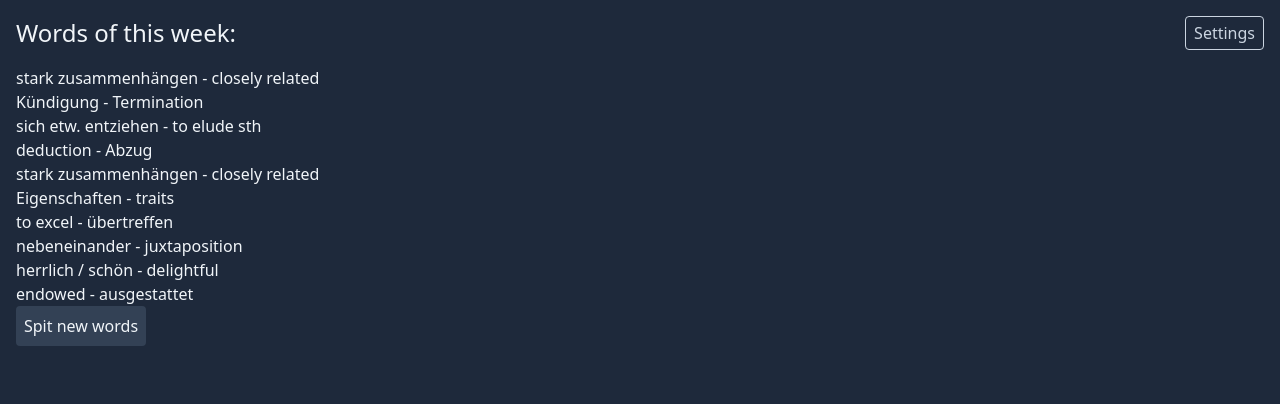
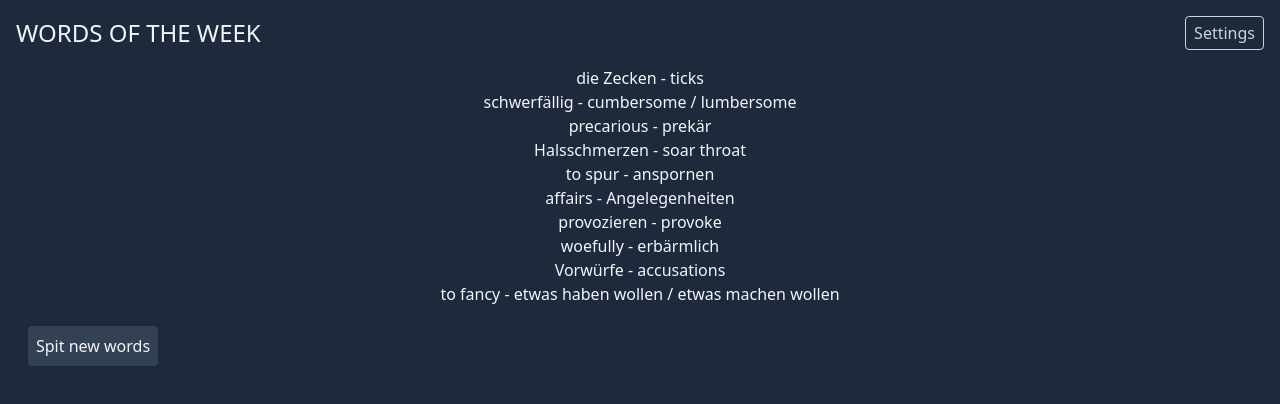
Before and after one commit to timonpalm/words-of-the-week, a Next.js app: page / in a window 1280 px wide. Shown: the top 404 px of the page. Built offline with nearby package versions, Linux system fonts and the light colour scheme.

Commit message:
chnage words button

```diff
--- a/src/app/components/getWords.js
+++ b/src/app/components/getWords.js
@@ -1,8 +1,6 @@
 // chooses n random words from a list of English-German word pairs
 export function getWords(vocabulary, n_words = 10) {
     var chosen_words = [];
-
-    console.log(vocabulary);
 
     // choose n random words
     for (var i = 0; i < n_words; i++) {
--- a/src/app/components/newWordsButton.js
+++ /dev/null
@@ -1,9 +0,0 @@
-'use client';
-
-export default function NewWordsButton() {
-    function handleClick() {
-        console.log("new words clicked");
-    }
-
-    return <button className="bg-slate-700 text-slate-100 p-2 rounded" onClick={handleClick}>Spit new words</button>
-}
--- a/src/app/components/wordList.js
+++ b/src/app/components/wordList.js
@@ -4,7 +4,7 @@ import React from "react";
 export default function WordList({ words }) {
 
   return (
-    <ul>
+    <ul className="text-center">
       {words.map(([en, de]) => <li key={en}>{en} - {de}</li>)}
     </ul>
   );
--- /dev/null
+++ b/src/app/components/wordListContainer.js
@@ -0,0 +1,23 @@
+"use client";
+import React from 'react'
+import { getWords } from './getWords'
+import WordList from './wordList';
+
+function WordListContainer({ vocabulary }) {
+
+    const [words, setWords] = React.useState(getWords(vocabulary));
+
+    function handleClick() {
+        console.log("clicked");
+        setWords(getWords(vocabulary));
+    }
+
+    return (
+        <div className="flew flex-col mx-auto items-center">
+            <WordList words={words}></WordList>
+            <button className="bg-slate-700 text-slate-100 p-2 rounded my-5 mx-3" onClick={handleClick}>Spit new words</button>
+      </div>
+    )
+}
+
+export default WordListContainer
--- a/src/app/layout.js
+++ b/src/app/layout.js
@@ -4,7 +4,7 @@ import "./globals.css";
 const inter = Inter({ subsets: ["latin"] });
 
 export const metadata = {
-  title: "Spit Some Words",
+  title: "WORDS OF THE WEEK",
 };
 
 export default function RootLayout({ children }) {
--- a/src/app/page.js
+++ b/src/app/page.js
@@ -1,8 +1,6 @@
-import NewWordsButton from "./components/newWordsButton";
-import WordList from "./components/wordList";
 import Link from "next/link";
-import { getWords } from "./components/getWords";
-
+import React from "react";
+import WordListContainer from "./components/wordListContainer";
 
 // parse vocabulary from text file
 function create_vocabulary() {
@@ -23,16 +21,14 @@ function create_vocabulary() {
 
 export default function Home() {
   const vocabulary = create_vocabulary();
-  var words = getWords(vocabulary);
 
   return <>
     <header className="flex justify-between items-center mb-4">
-      <h1 className="text-2xl">Words of this week:</h1>
+      <h1 className="text-2xl">WORDS OF THE WEEK</h1>
       <Link className="border border-slate-300 text-slate-300 px-2 py-1 rounded hover:bg-slate-700 focus-within:bg-slate-700 outline-none" href="/settings">
       Settings
       </Link>
     </header>
-    <WordList words={words}></WordList>
-    <NewWordsButton></NewWordsButton>
+    <WordListContainer vocabulary={vocabulary}></WordListContainer>
   </>
 }
```
